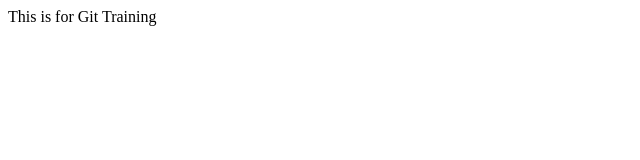
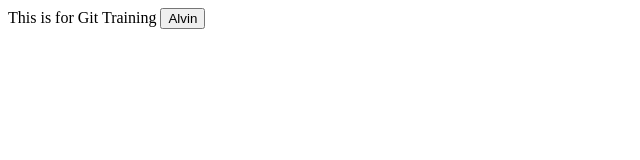
Before and after one commit to bitgooph/git_training_buttons, a plain HTML site: page index.html in a window 1280 px wide. Shown: the whole page, without its empty margins (0-640 px from the left). Drawn offline with Linux system fonts and the light colour scheme.

Commit message:
Add button
* Add button

```diff
--- a/index.html
+++ b/index.html
@@ -12,6 +12,7 @@
 
   This is for Git Training
 
+  <button type="button">Alvin</button>
 
 </body>
 </html>
```
